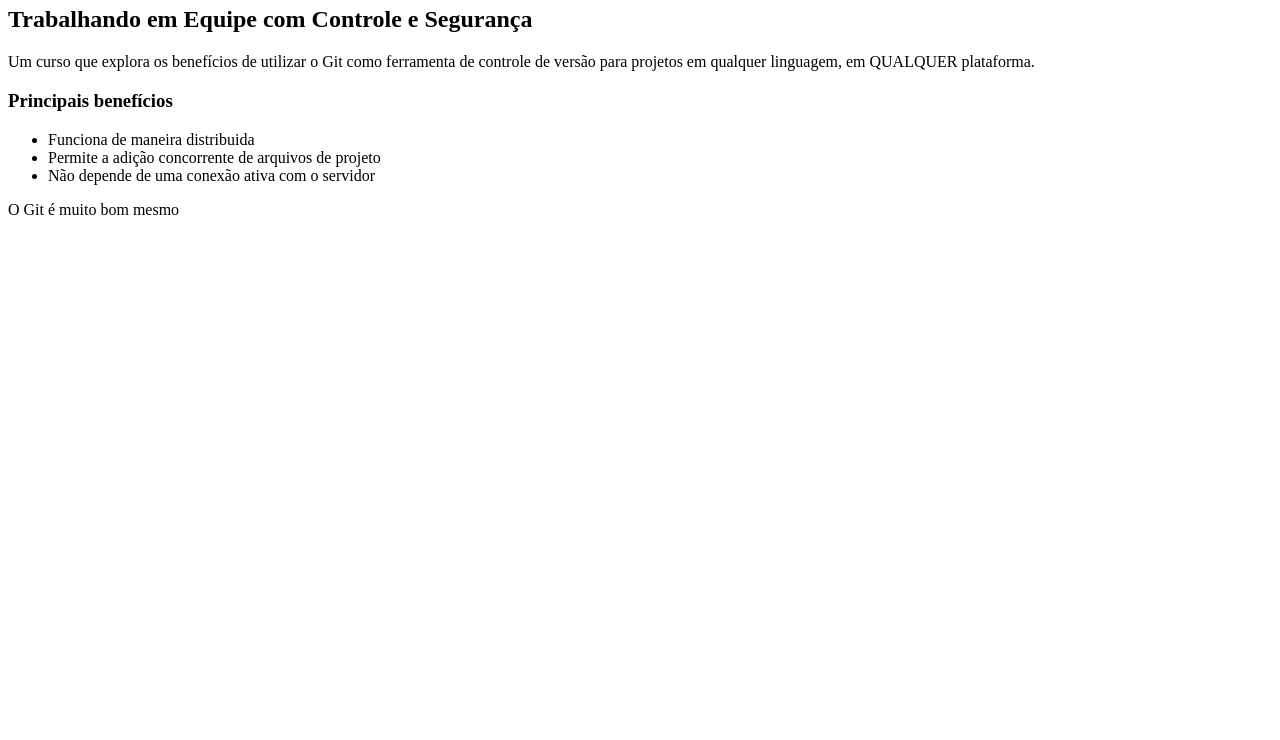
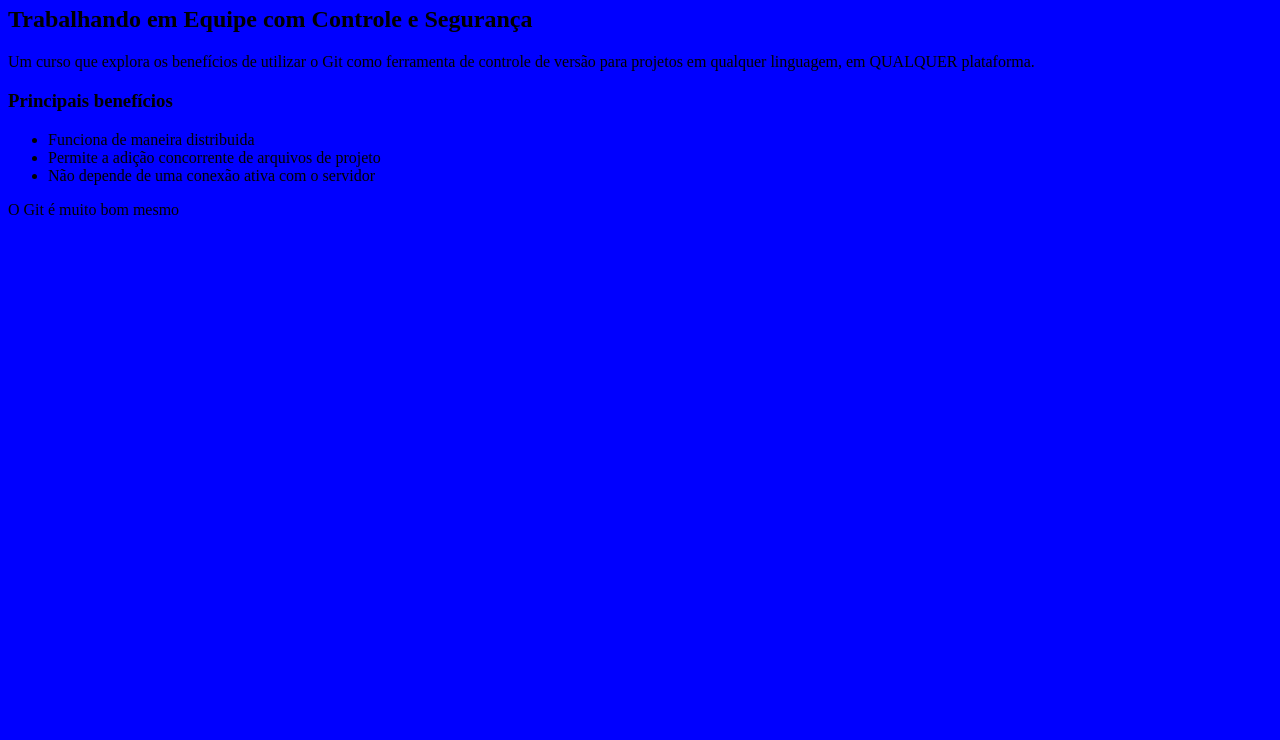
Before and after one commit to ramon-pacheco/curso-git, a plain HTML site: page index.html in a window 1280 px wide. Shown: the part 60-800 px from the top of the page. Drawn offline with Linux system fonts and the light colour scheme.

Commit message:
Adicionando estilo para a pagina

```diff
--- /dev/null
+++ b/estilos.css
@@ -0,0 +1,3 @@
+body{
+    background-color: blue;
+}
--- a/index.html
+++ b/index.html
@@ -1,7 +1,7 @@
 <html>
 
 <head>
-
+    <link rel="stylesheet" type="text/css" href="estilos.css"/>
 </head>
 
 <body>
```
